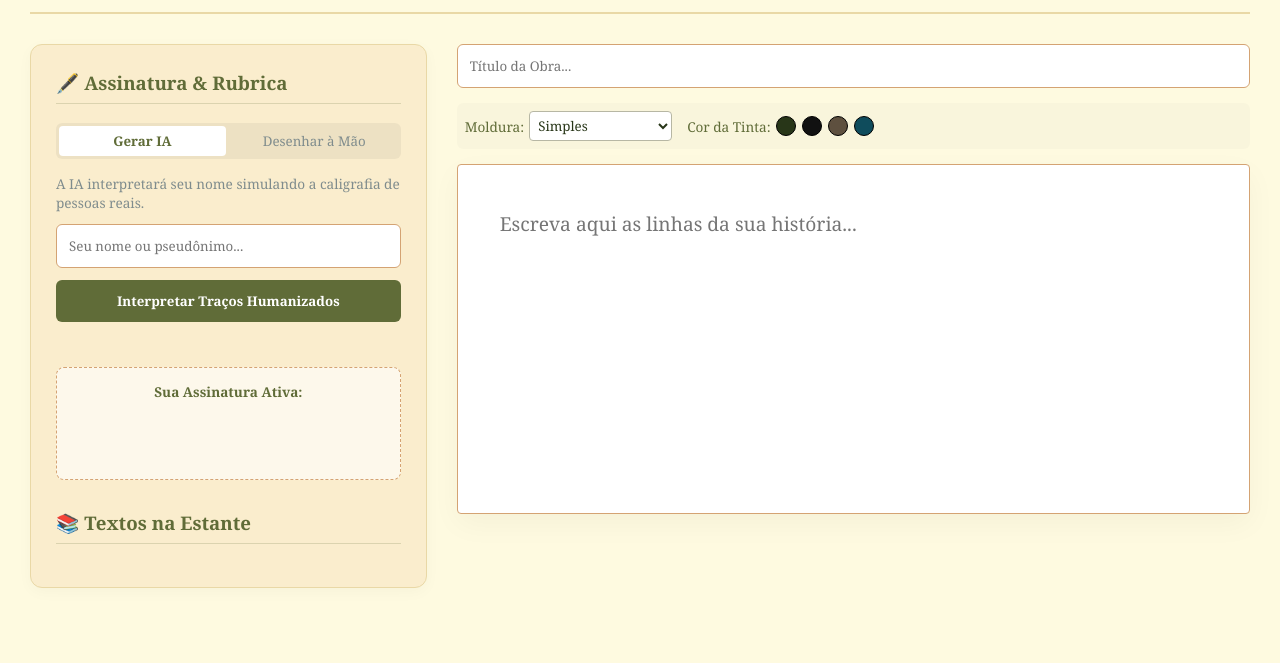
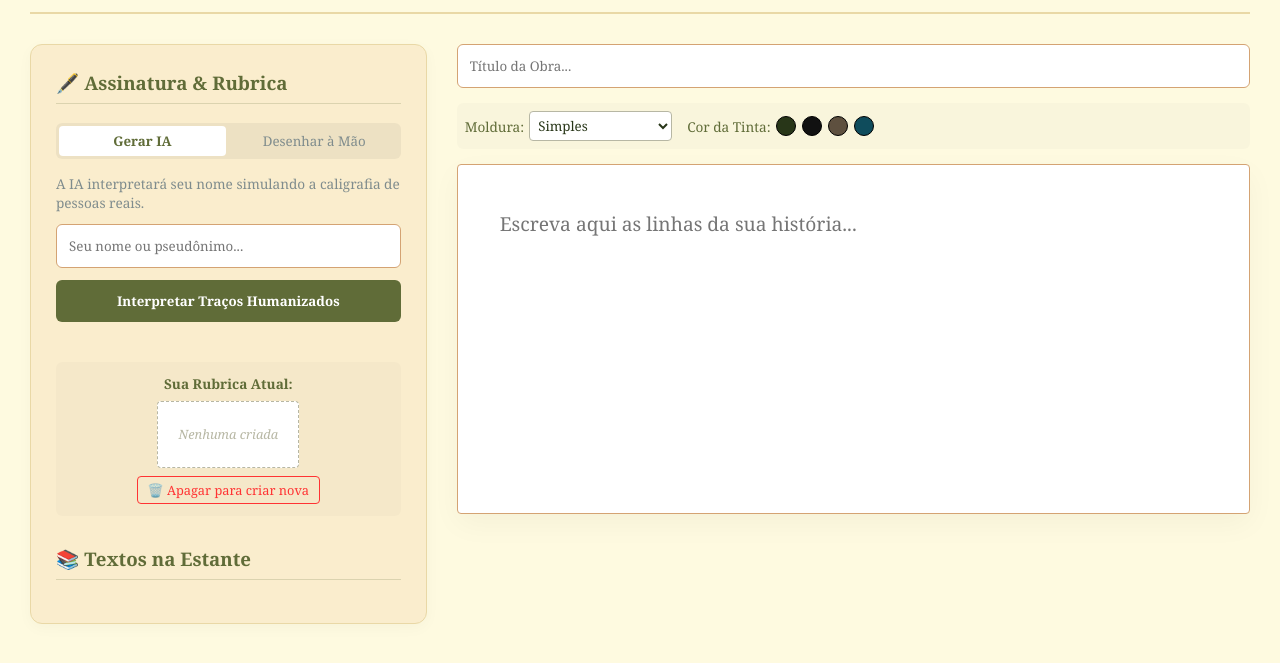
Before and after one commit to ayov1ctor/site-madame-orsato, a plain HTML site: page escritorio.html in a window 1280 px wide. Shown: the part 101-764 px from the top of the page. Drawn offline with Linux system fonts and the light colour scheme; no server answers.

Commit message:
Add files via upload

```diff
--- a/escritorio.html
+++ b/escritorio.html
@@ -319,9 +319,19 @@
                 </div>
             </div>
 
-            <div class="rubrica-preview-box" style="margin-top: 20px;">
-                <span style="font-size: 0.85rem; font-weight: bold; color: #606c38;">Sua Assinatura Ativa:</span>
-                <div id="rubrica-atual-preview" style="height: 60px; display: flex; align-items: center; justify-content: center; margin-top: 5px;"></div>
+            <!-- ÁREA DE VISUALIZAÇÃO E EXCLUSÃO DA RUBRICA -->
+            <div style="margin-top: 15px; display: flex; flex-direction: column; align-items: center; gap: 8px; background: rgba(0,0,0,0.02); padding: 12px; border-radius: 6px;">
+                <span style="font-size: 0.85rem; font-family: 'Georgia', serif; color: #606c38; font-weight: bold;">Sua Rubrica Atual:</span>
+
+                <!-- Caixa onde a assinatura aparece -->
+                <div id="rubrica-atual-preview" style="min-height: 55px; min-width: 130px; border: 1px dashed #b7b7a4; display: flex; align-items: center; justify-content: center; background: #fff; border-radius: 4px; padding: 5px;">
+                    <span style="color: #b7b7a4; font-size: 0.8rem; font-style: italic;">Nenhuma criada</span>
+                </div>
+
+                <!-- O NOVO BOTÃO PARA EXCLUIR A RUBRICA ATUAL -->
+                <button onclick="excluirRubricaAtual()" style="background: transparent; border: 1px solid #ff3333; color: #ff3333; padding: 4px 10px; border-radius: 4px; font-size: 0.8rem; cursor: pointer; font-family: 'Georgia', serif; transition: all 0.2s;" onmouseover="this.style.background='rgba(255,51,51,0.1)'" onmouseout="this.style.background='transparent'">
+                    🗑️ Apagar para criar nova
+                </button>
             </div>
 
             <div style="margin-top: 30px;">
```
